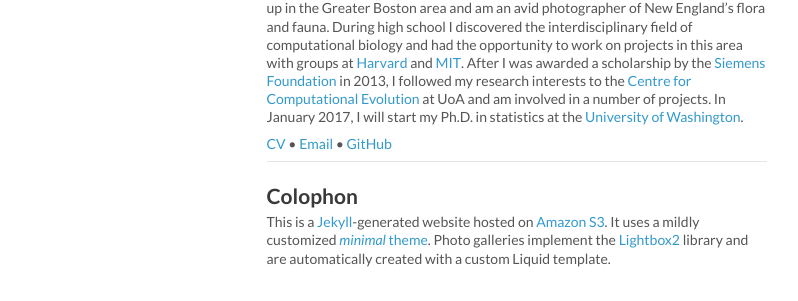
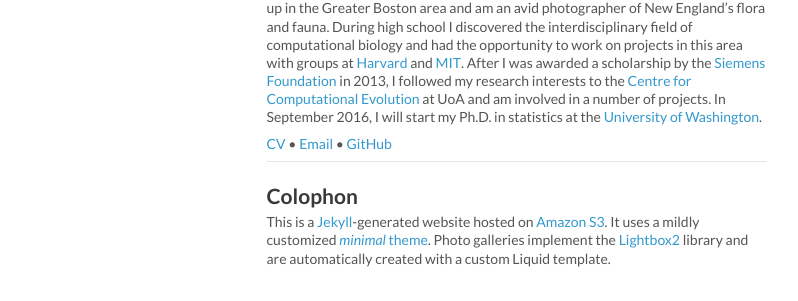
Before and after one commit to armanbilge/armanbilge.github.io, a Jekyll site: the page built from about/index.md, in a window 1280 px wide. Shown: the part 439-740 px from the top of the page, without its empty margins (241-1039 px from the left). Built offline with Jekyll 4.4.1, drawn with Linux system fonts in a browser that asks for light colours; a style sheet for code colours, icons or effects is not loaded.

Commit message:
Fix PhD start date on about

```diff
--- a/about/index.md
+++ b/about/index.md
@@ -22,7 +22,7 @@ After I was awarded a scholarship by the
     in 2013, I followed my research interests to the
     [Centre for Computational Evolution](//compevol.auckland.ac.nz/) at UoA and
     am involved in a number of projects.
-In January 2017, I will start my Ph.D. in statistics at the
+In September 2016, I will start my Ph.D. in statistics at the
     [University of Washington](//washington.edu).
 
 <a href="/cv"><span class="octicon octicon-file-text"></span> CV</a> &bull;
```
